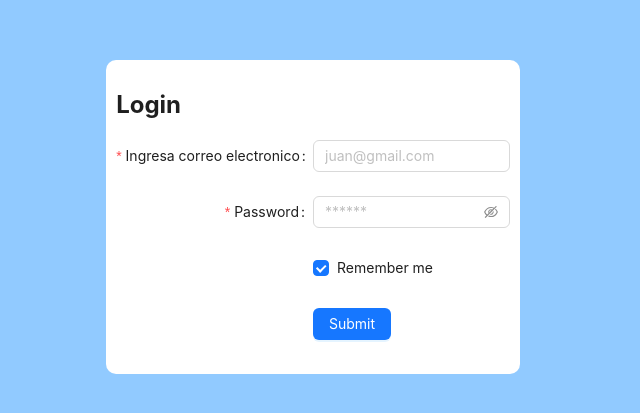
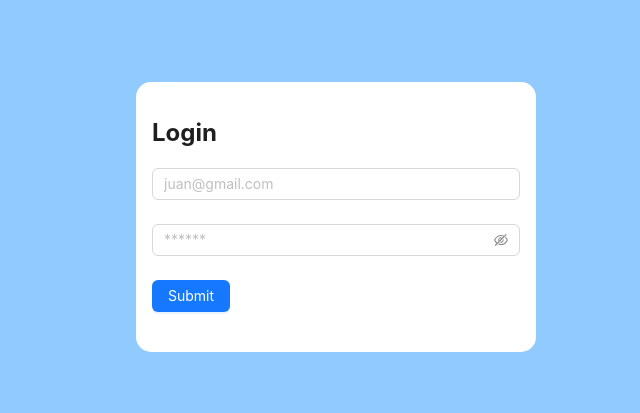
Before and after one commit to SintergicaAI/Sistema-de-administrador, a React (Vite) app: page /login in a window 1280 px wide. Shown: the part 183-596 px from the top of the page, without its empty margins (304-944 px from the left). Built offline with nearby package versions, Linux system fonts and the light colour scheme.

Commit message:
agregamos un archivo de estilos general para el form y realizamos cambios en el Login para guardar las cuentas en el LocalStorage

```diff
--- a/src/Login.tsx
+++ b/src/Login.tsx
@@ -1,29 +1,50 @@
 import type { FormProps } from 'antd';
-import {useState} from "react";
-import { Button, Checkbox, Form, Input, Flex} from 'antd';
+import {useEffect, useState} from "react";
+import { Button, Checkbox, Form, Input} from 'antd';
 import "./styles/login.css";
 
 /*Url del servidor*/
 const serverUrl:string = "http://192.168.3.245:8080/";
 
 type FieldType = {
-    email?: string;
-    password?: string;
-    remember?: string;
+    correo?: string;
+    contrasena?: string;
+    /*remember?: string;*/
 };
+type ResponseBackend = {
+    exitoso:boolean,
+    mensaje:string
+}
+
+
 
 const onFinish: FormProps<FieldType>['onFinish'] = async (values) => {
     console.log('Success:', values);
-
-
     try{
 
-        const response = await fetch(`${serverUrl}usuarios/obtenerTodosLosUsuarios`);
+        const response = await fetch(`${serverUrl}usuarios/acceder`,{
+            method: 'POST',
+            headers: {
+                'Content-Type': 'application/json',
+            },
+            body: JSON.stringify(values)
+        });
 
         if(response.status !== 200){
             throw new Error(response.statusText);
         }
-        const result = await response.json();
+        const result:ResponseBackend = await response.json();
+
+        /*Comprobar el resultado del backend*/
+        if(result.exitoso){
+            /*Realizar una paginacion*/
+
+            /*Guardar en el local storage*/
+            localStorage.setItem("usuario",JSON.stringify(values));
+        }
+        else{
+            /*Mostrar mensaje de error*/
+        }
         console.log(result);
     }catch(err){
         console.log(err);
@@ -39,37 +60,43 @@ const onFinishFailed: FormProps<FieldType>['onFinishFailed'] = (errorInfo) => {
 
 
 
-const baseStyle: React.CSSProperties = {
+
+/*const baseStyle: React.CSSProperties = {
     width: '90%',
     maxWidth:"1220px",
     backgroundColor:"white",
     borderRadius:"10px",
     padding:"10px",
-};
+};*/
 
 function Login():any{
     const [email, setEmail] = useState('');
     const [password, setPassword] = useState('');
 
+    useEffect(()=>{
+        const sesion = localStorage.getItem("usuario") ?? "sin valores";
+        console.log(sesion);
+    },[]);
 
     return (
         <>
-            <Flex vertical={true} justify="center"  align={"center"} style={{...baseStyle}}>
         <Form
             name="basic"
-                    labelCol={{ span: 12 }}
-                    wrapperCol={{ span: 16 }}
-                    style={{maxWidth:1000}}
+            layout="vertical"
+            labelCol={{ span: 0 }}
+            wrapperCol={{ span: 30 }}
+            className="form__container"
+            style={{width:400}}
             initialValues={{ remember: true }}
             onFinish={onFinish}
             onFinishFailed={onFinishFailed}
-                    autoComplete="off"
+            autoComplete="on"
 
         >
             <h1 className={"form__title"}>Login</h1>
             <Form.Item<FieldType>
                 label="Ingresa correo electronico"
-                        name="email"
+                name="correo"
                 rules={[{ required: true,type:"email",message: 'Favor de ingresar un email valido' }]}
             >
                 <Input type="email" value={email} onChange={e => setEmail(e.target.value)} placeholder="juan@gmail.com"/>
@@ -77,15 +104,15 @@ function Login():any{
 
             <Form.Item<FieldType>
                 label="Password"
-                        name="password"
+                name="contrasena"
                 rules={[{ required: true, message: 'Favor de ingresar tu contraseña' }]}
             >
                 <Input.Password  value={password} onChange={e => setPassword(e.target.value)} placeholder="******"/>
             </Form.Item>
 
-                    <Form.Item<FieldType> name="remember" valuePropName="checked" label={null}>
+            {/*<Form.Item<FieldType> name="remember" valuePropName="checked" label={null}>
                 <Checkbox>Remember me</Checkbox>
-                    </Form.Item>
+            </Form.Item>*/}
 
             <Form.Item label={null}>
                 <Button type="primary" htmlType="submit">
@@ -93,7 +120,6 @@ function Login():any{
                 </Button>
             </Form.Item>
         </Form>
-        </Flex>
     </>
     );
 }
--- /dev/null
+++ b/src/styles/Form.css
@@ -0,0 +1,6 @@
+.form__container{
+    background-color: hsl(204, 0%, 90%);
+    border-radius: 15px;
+    padding: 1rem;
+    box-shadow: 0px 0px 5px hsl(0, 1%, 32%);
+}
```
Lines whose indentation alone changed are shown as unchanged.
